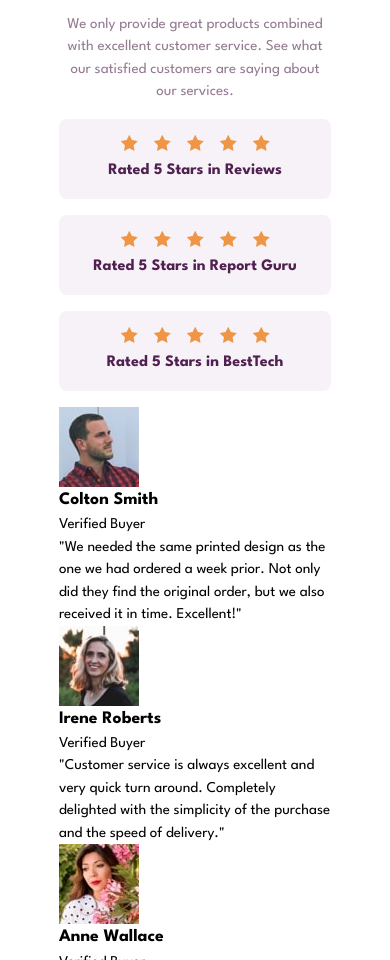
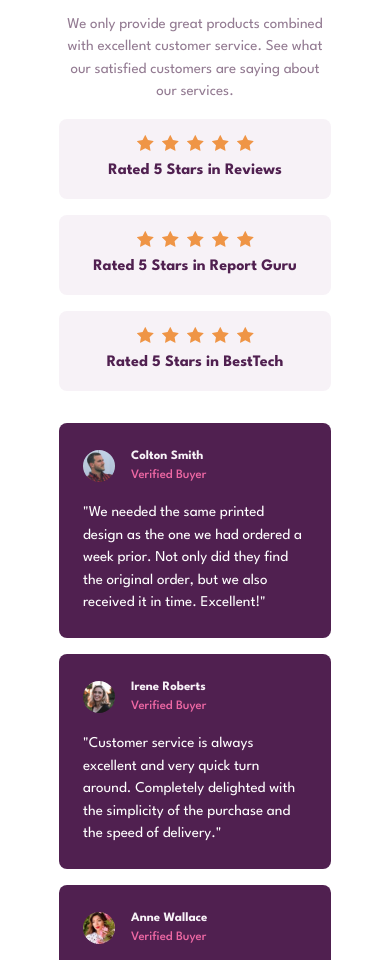
Before and after one commit to approved4me/FM-Social-proof-section, a plain HTML site: page index.html in a window 390 px wide. Shown: the part 128-1088 px from the top of the page. Drawn offline with Linux system fonts and the light colour scheme.

Commit message:
smartphone ready

```diff
--- a/index.html
+++ b/index.html
@@ -56,14 +56,18 @@
         </div>
       </div>
     </article>
+
     <section class="social_proof">
+
       <div class="card">
-        <div class="reviewer"><img src="./images/image-colton.jpg" alt="Colton Smith">
+        <div class="reviewer">
+          <img src="./images/image-colton.jpg" alt="Colton Smith">
           <div class="name">
             <h3>Colton Smith</h3>
-          </div>
             <div class="type">
               <p>Verified Buyer</p>
+            </div>
+          </div>
         </div>
         <div class="review">
           <p>"We needed the same printed design as the one we had ordered a week prior.
@@ -71,36 +75,38 @@
             Excellent!"</p>
         </div>
       </div>
-      </div>
-      <div class="reviewer"><img src="./images/image-irene.jpg" alt="Irene Roberts">
+
+      <div class="card">
+        <div class="reviewer">
+          <img src="./images/image-irene.jpg" alt="Irene Roberts">
           <div class="name">
             <h3>Irene Roberts</h3>
-        </div>
             <div class="type">
               <p>Verified Buyer</p>
+            </div>
+          </div>
         </div>
         <div class="review">
           <p>"Customer service is always excellent and very quick turn around. Completely
             delighted with the simplicity of the purchase and the speed of delivery."</p>
         </div>
       </div>
-      </div>
-      <div class="reviewer"><img src="./images/image-anne.jpg" alt="Anne Wallace">
+
+      <div class="card">
+        <div class="reviewer">
+          <img src="./images/image-anne.jpg" alt="Anne Wallace">
           <div class="name">
             <h3>Anne Wallace</h3>
-        </div>
             <div class="type">
               <p>Verified Buyer</p>
+            </div>
+          </div>
         </div>
         <div class="review">
           <p>"Put an order with this company and can only praise them for the very high
             standard. Will definitely use them again and recommend them to everyone!"</p>
         </div>
       </div>
-      </div>
-    </section>
-  </main>
-
 
       <footer class="attribution">
         Challenge by
--- a/style.css
+++ b/style.css
@@ -93,7 +93,7 @@ main {
 .five_stars {
     display: flex;
     justify-content: center;
-    gap: 1rem;
+    gap: 0.5rem;
 
 }
 
@@ -105,6 +105,41 @@ main {
     font-weight: 700;
 }
 
+.social_proof {
+    margin-top: 2rem;;
+    display: flex;
+    flex-direction: column;
+    gap: 1rem;
+}
+.card {
+    background-color: var(--primary-magenta);
+    border-radius: 0.5rem;
+    padding: 1.5rem;
+    color: var(--neutral-white);
+}
+
+.reviewer {
+    display: flex;
+    align-items: center;
+    gap: 1rem;
+    margin-bottom: 1rem;
+}
+
+.reviewer img {
+    border-radius: 50%;
+    width: 2rem;
+}
+
+.reviewer h3 {
+    font-size: 0.8rem;
+    color: var(--neutral-light_grayish-magenta);
+}
+
+.reviewer p {
+    color: var(--primary-soft_pink);
+    font-size: 0.8rem;
+    font-weight: 500;
+}
 
 /*FOOTER*/
 .attribution {
```
Lines whose indentation alone changed are shown as unchanged.
